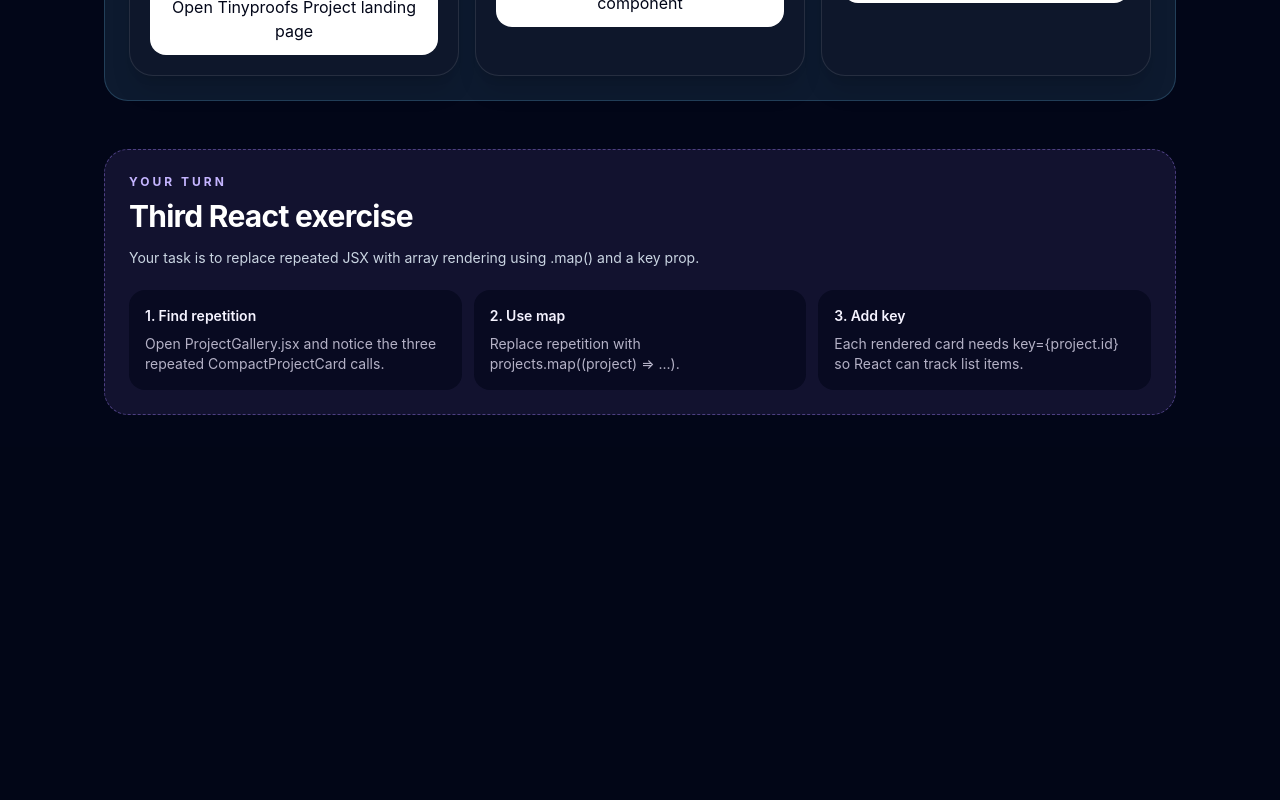
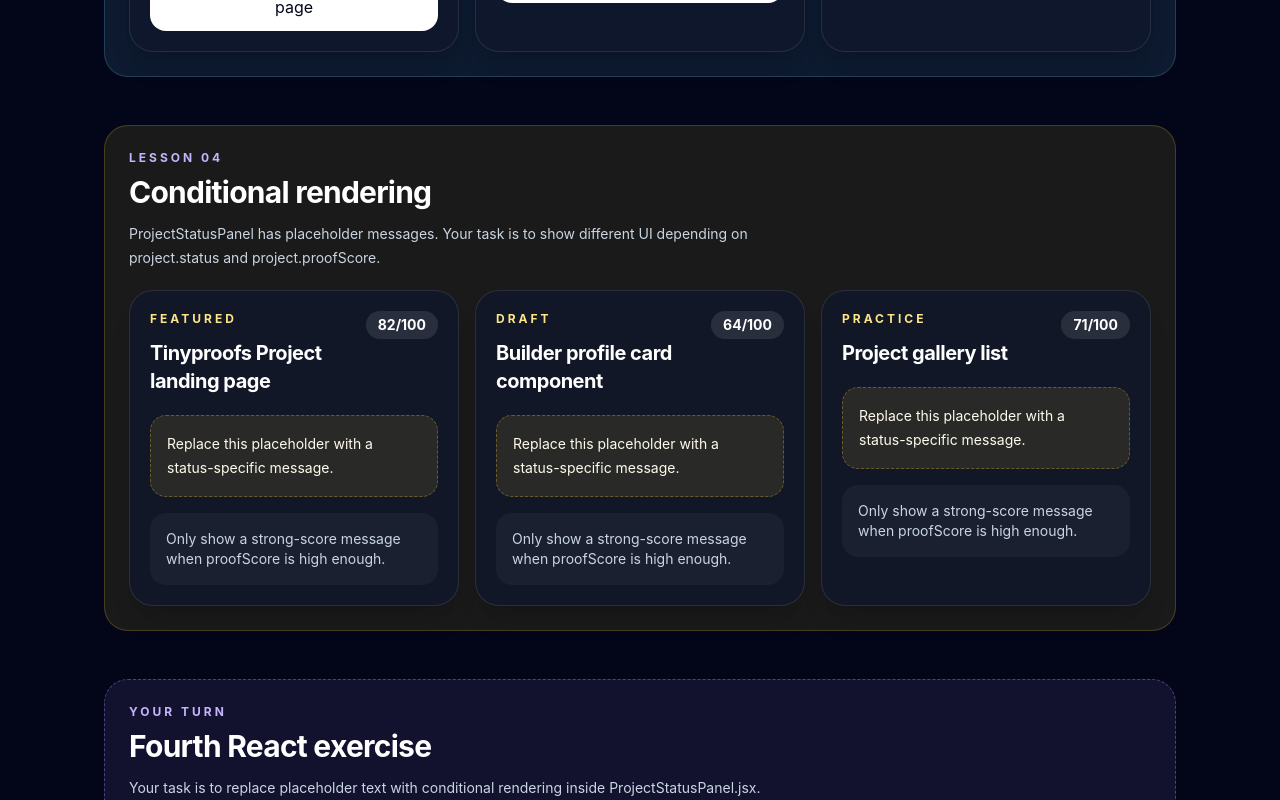
Before and after one commit to turanarican1985/tinyproofs-react-practice, a React (Vite) app: page / in a window 1280 px wide. Shown: the part 1920-2720 px from the top of the page. Before the commit the page ends 2367 px from the top, so only its background shows below. Built offline with nearby package versions, Linux system fonts and the light colour scheme.

Commit message:
Add lesson 04 conditional rendering section

```diff
--- a/src/App.jsx
+++ b/src/App.jsx
@@ -3,6 +3,7 @@ import Header from "./components/Header.jsx";
 import Hero from "./components/Hero.jsx";
 import ProjectCard from "./components/ProjectCard.jsx";
 import ProjectGallery from "./components/ProjectGallery.jsx";
+import ProjectStatusPanel from "./components/ProjectStatusPanel.jsx";
 import ProfileCard from "./components/ProfileCard.jsx";
 import SectionTitle from "./components/SectionTitle.jsx";
 import { projects } from "./data/projects.js";
@@ -74,7 +75,7 @@ export default function App() {
           <SectionTitle
             eyebrow="Lesson 03"
             title="List rendering with map"
-            description="ProjectGallery currently repeats the same component three times. Your task is to replace the repetition with projects.map(...)."
+            description="ProjectGallery uses projects.map(...) to render every project from the array."
           />
 
           <div className="mt-5">
@@ -82,32 +83,47 @@ export default function App() {
           </div>
         </section>
 
+        <section className="rounded-3xl border border-amber-300/20 bg-amber-300/10 p-5 sm:p-6">
+          <SectionTitle
+            eyebrow="Lesson 04"
+            title="Conditional rendering"
+            description="ProjectStatusPanel has placeholder messages. Your task is to show different UI depending on project.status and project.proofScore."
+          />
+
+          <div className="mt-5 grid gap-4 md:grid-cols-3">
+            {projects.map((project) => (
+              <ProjectStatusPanel key={project.id} project={project} />
+            ))}
+          </div>
+        </section>
+
         <section className="rounded-3xl border border-dashed border-violet-400/40 bg-violet-400/10 p-5 sm:p-6">
           <SectionTitle
             eyebrow="Your turn"
-            title="Third React exercise"
-            description="Your task is to replace repeated JSX with array rendering using .map() and a key prop."
+            title="Fourth React exercise"
+            description="Your task is to replace placeholder text with conditional rendering inside ProjectStatusPanel.jsx."
           />
 
           <div className="mt-5 grid gap-3 text-sm text-violet-50 sm:grid-cols-3">
             <div className="rounded-2xl bg-slate-950/60 p-4">
-              <p className="font-semibold">1. Find repetition</p>
+              <p className="font-semibold">1. Status condition</p>
               <p className="mt-2 text-violet-100/75">
-                Open ProjectGallery.jsx and notice the three repeated
-                CompactProjectCard calls.
+                Show one message for Featured, one for Draft, and one fallback
+                message for everything else.
               </p>
             </div>
             <div className="rounded-2xl bg-slate-950/60 p-4">
-              <p className="font-semibold">2. Use map</p>
+              <p className="font-semibold">2. Score condition</p>
               <p className="mt-2 text-violet-100/75">
-                Replace repetition with projects.map((project) =&gt; ...).
+                Show the strong-score message only when proofScore is at least
+                75.
               </p>
             </div>
             <div className="rounded-2xl bg-slate-950/60 p-4">
-              <p className="font-semibold">3. Add key</p>
+              <p className="font-semibold">3. Keep scope small</p>
               <p className="mt-2 text-violet-100/75">
-                Each rendered card needs key=&#123;project.id&#125; so React can track
-                list items.
+                Only edit src/components/ProjectStatusPanel.jsx for this
+                exercise.
               </p>
             </div>
           </div>
```
